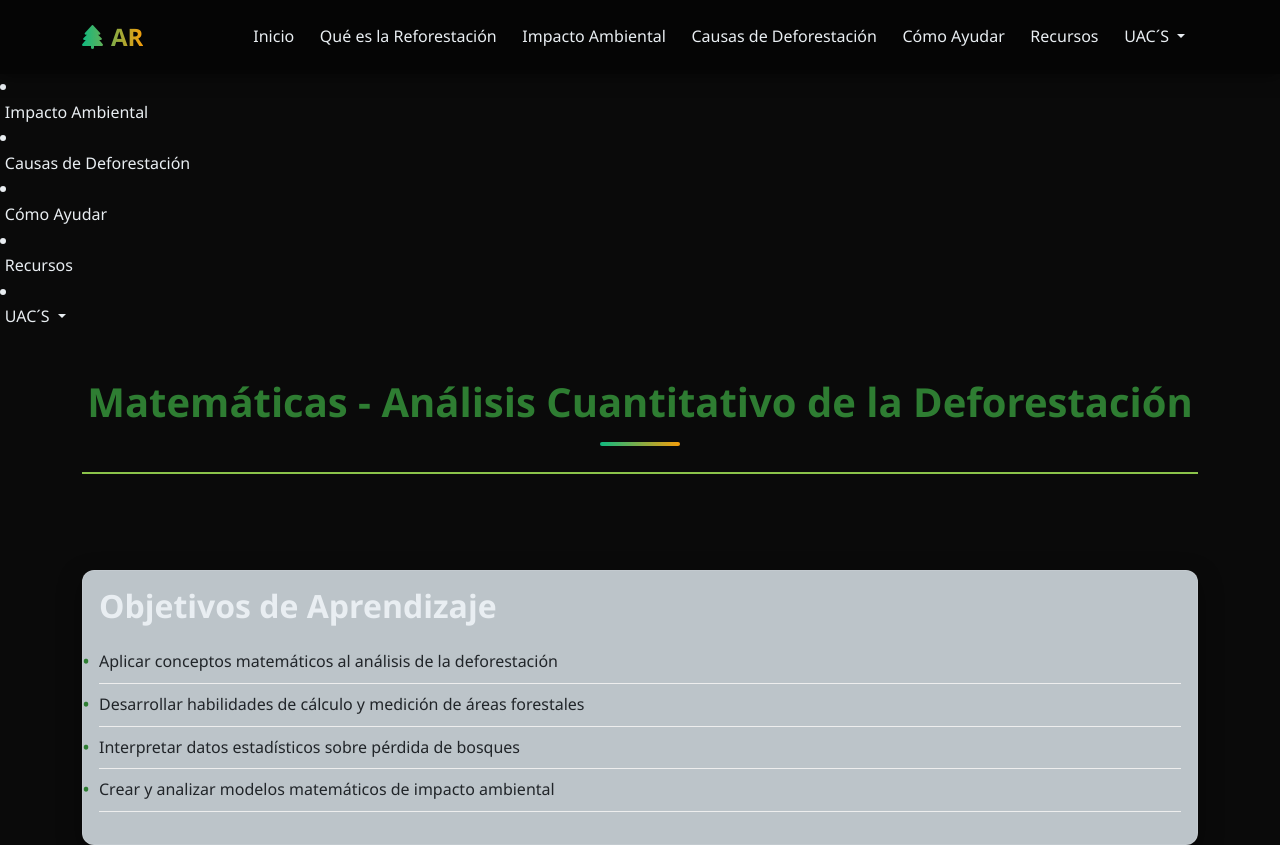
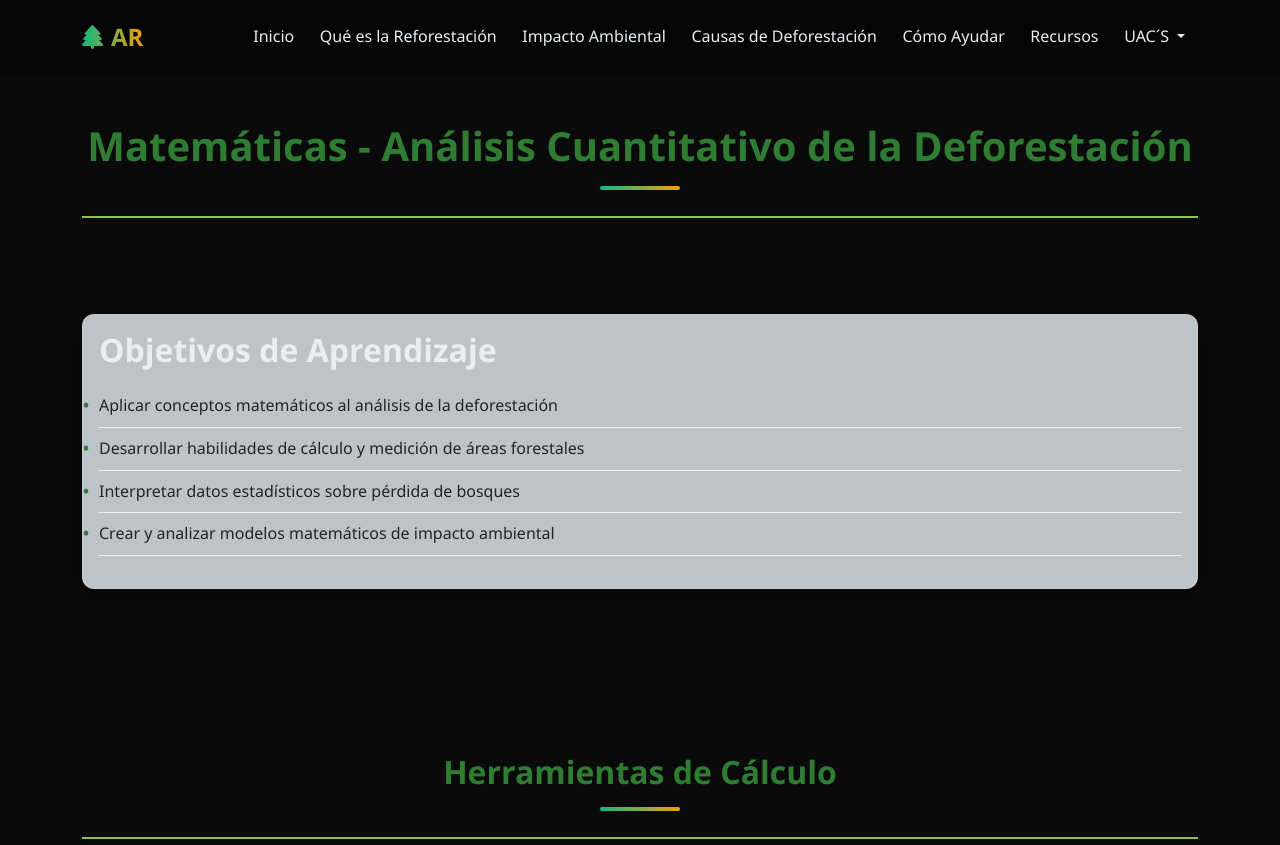
Before and after one commit to antoniosk60/DEFORESTACION-, a plain HTML site: page matematicas.html in a window 1280 px wide. Shown: the top 845 px of the page. Drawn offline with nearby package versions, Linux system fonts and the light colour scheme.

Commit message:
Add files via upload

```diff
--- a/matematicas.html
+++ b/matematicas.html
@@ -330,36 +330,7 @@
 </head>
 <body>
      <div id="site-header"></div>
-                    </li>
-                    <li class="nav-item">
-                        <a class="nav-link" href="efectos.html">Impacto Ambiental</a>
-                    </li>
-                    <li class="nav-item">
-                        <a class="nav-link" href="causas.html">Causas de Deforestación</a>
-                    </li>
-                    <li class="nav-item">
-                        <a class="nav-link" href="prevencion.html">Cómo Ayudar</a>
-                    </li>
-                    <li class="nav-item">
-                        <a class="nav-link" href="recursos.html">Recursos</a>
-                    </li>
-                    <li class="nav-item dropdown">
-                        <a class="nav-link dropdown-toggle" href="#" id="menuDesplegable" role="button" data-bs-toggle="dropdown" aria-expanded="false">
-                            UAC´S
-                        </a>
-                        <ul class="dropdown-menu dropdown-menu-end" aria-labelledby="menuDesplegable">
-                            <li><a class="dropdown-item" href="espanol.html">Español</a></li>
-                            <li><a class="dropdown-item" href="matematicas.html">Matemáticas</a></li>
-                            <li><a class="dropdown-item" href="ecosistemas.html">Ecosistemas</a></li>
-                            <li><a class="dropdown-item" href="programacion.html">Programación</a></li>
-                            <li><a class="dropdown-item" href="humanidades.html">Humanidades</a></li>
 
-                        </ul>
-                    </li>
-                </ul>
-            </div>
-        </div>
-    </nav>
     <!-- Contenido principal -->
     <div class="container my-5">
         <h1 class="section-title">Matemáticas - Análisis Cuantitativo de la Deforestación</h1>
```
Also changed, not shown: espanol.html (+1 -32 lines), index.html (+1 -0 lines).
